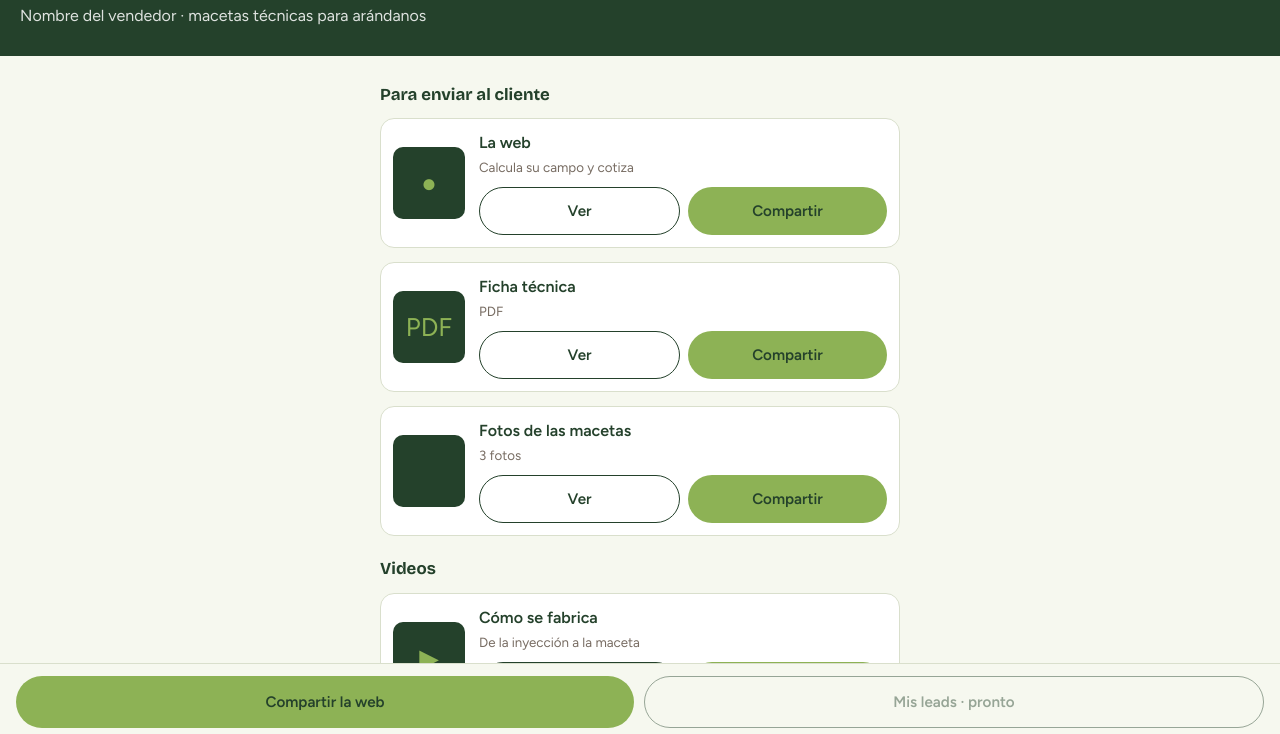
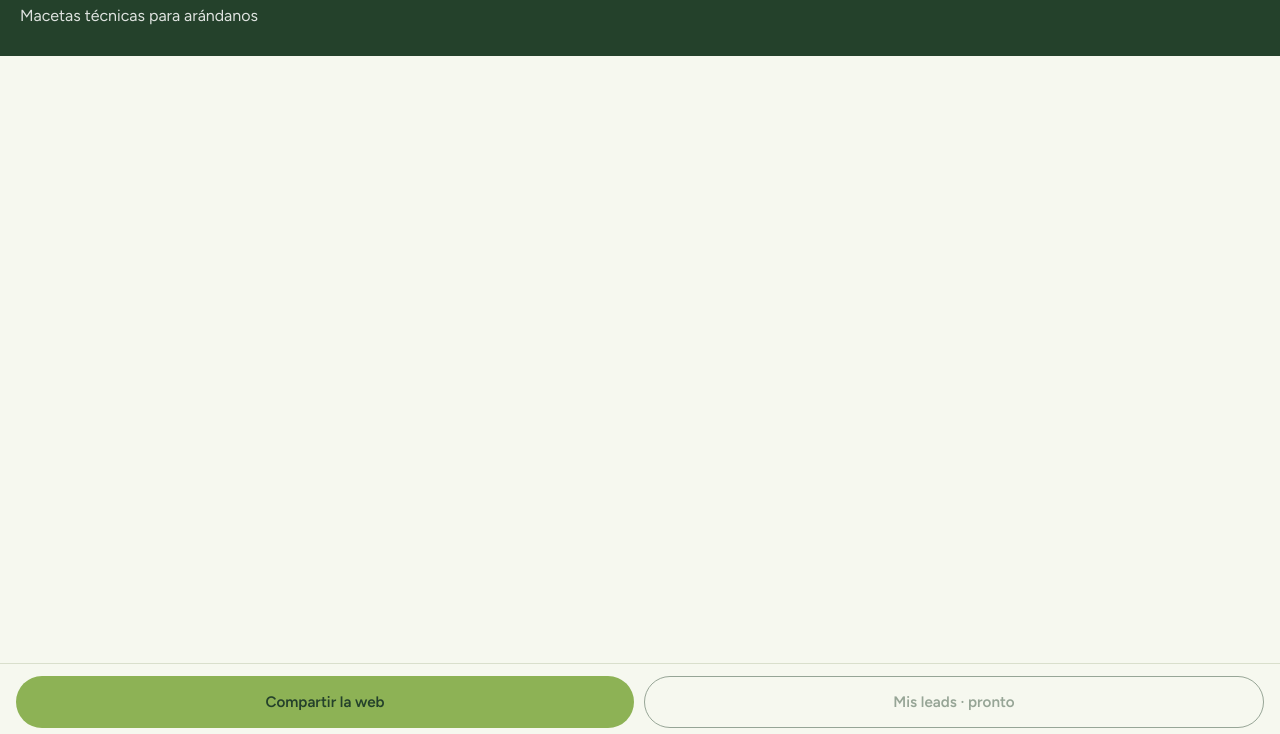
Before and after one commit to FNishio1/TarjetaMacetaArandanos, a plain HTML site: page index.html in a window 1280 px wide. Shown: the part 60-794 px from the top of the page. Drawn offline with nearby package versions, Linux system fonts and the light colour scheme.

Commit message:
Update index.html

```diff
--- a/index.html
+++ b/index.html
@@ -51,9 +51,7 @@ const CONFIG={vendedor:"Nombre del vendedor",codigo:"vendedor1"};
 const BASE=new URL("../",location.href).href,$=s=>document.querySelector(s);
 let code=CONFIG.codigo;
 try{const p=new URLSearchParams(location.search).get("v");if(p)localStorage.setItem("v",p);code=localStorage.getItem("v")||code}catch(_){}
-$("#who").textContent=CONFIG.vendedor+" · macetas técnicas para arándanos";
 const link=r=>/^https?:\/\//i.test(r)?r:BASE+r+(r.includes("?")?"&":"?")+"v="+encodeURIComponent(code);
-const ITEMS=[
  {g:"Para enviar al cliente",id:"web",t:"La web",d:"Calcula su campo y cotiza",ic:"&#9679;",ruta:"https://fnishio1.github.io/MacetaArandanos/",msg:"Mira esta web de macetas técnicas para arándanos y calcula cuántas necesitas:"},
  {id:"ficha",t:"Ficha técnica",d:"PDF",ic:"PDF",ruta:"assets/ficha-tecnica.pdf",files:["ficha-tecnica-editable.pdf"],msg:"Te comparto la ficha técnica de la maceta:"},
  {id:"fotos",t:"Fotos de las macetas",d:"3 fotos",thumb:"img/maceta-1.webp",ruta:"",files:["img/maceta-1.webp","img/maceta-2.webp","img/maceta-3.webp"],msg:"Fotos de nuestras macetas técnicas:"},
```
